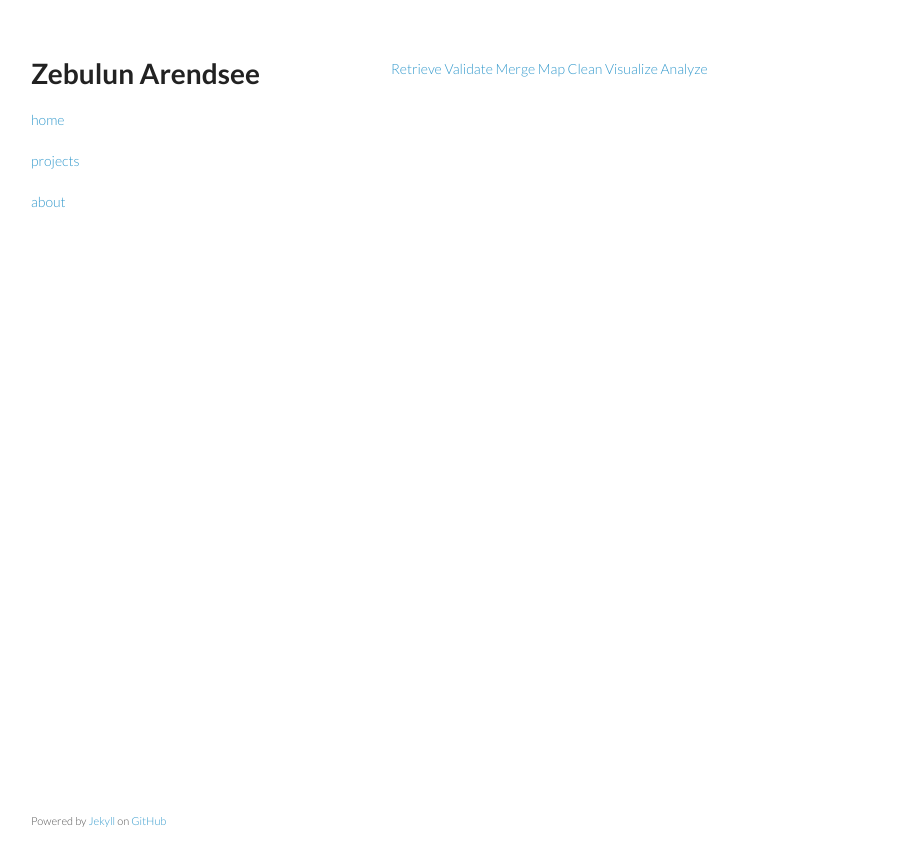
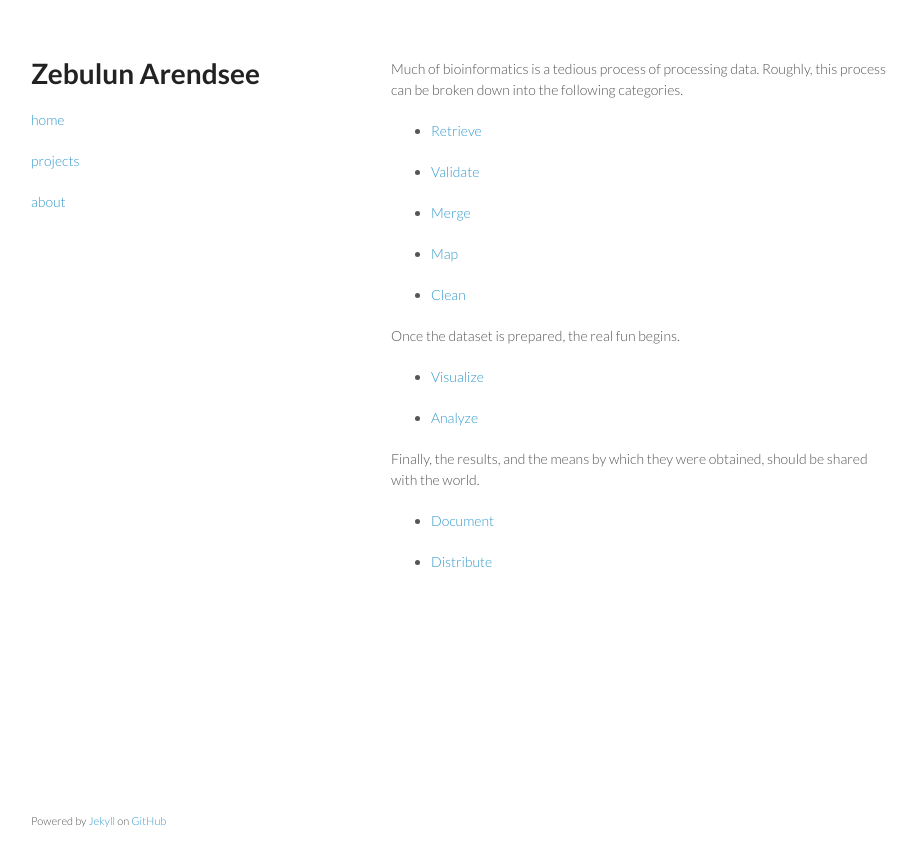
Before and after one commit to arendsee/arendsee.github.io, a Jekyll site: the page built from bioinformatics/index.md, in a window 1280 px wide. Shown: the top 866 px of the page, without its empty margins (179-1096 px from the left). Built offline with Jekyll 4.4.1, drawn with Linux system fonts in a browser that asks for light colours.

Commit message:
updated bioinformatics stub

```diff
--- a/bioinformatics/index.md
+++ b/bioinformatics/index.md
@@ -3,10 +3,28 @@ layout: default
 title: Bioinformatics
 ---
 
-[Retrieve](http://zbwrnz.github.io/bioinformatics/retrieve.html)
-[Validate](/bioinformatics/validate.html)
-[Merge](/bioinformatics/merge.html)
-[Map](http://zbwrnz.github.io/bioinformatics/map.html)
-[Clean](http://zbwrnz.github.io/bioinformatics/clean.html)
-[Visualize](http://zbwrnz.github.io/bioinformatics/visualize.html)
-[Analyze](http://zbwrnz.github.io/bioinformatics/analyze.html)
+Much of bioinformatics is a tedious process of processing data. Roughly, this
+process can be broken down into the following categories.
+
+ * [Retrieve](http://zbwrnz.github.io/bioinformatics/retrieve/)
+
+ * [Validate](http://zbwrnz.github.io/bioinformatics/validate/)
+
+ * [Merge](http://zbwrnz.github.io/bioinformatics/merge/)
+
+ * [Map](http://zbwrnz.github.io/bioinformatics/map/)
+
+ * [Clean](http://zbwrnz.github.io/bioinformatics/clean/)
+
+Once the dataset is prepared, the real fun begins.
+
+ * [Visualize](http://zbwrnz.github.io/bioinformatics/visualize/)
+
+ * [Analyze](http://zbwrnz.github.io/bioinformatics/analyze/)
+
+Finally, the results, and the means by which they were obtained, should be
+shared with the world.
+
+ * [Document](http://zbwrnz.github.io/bioinformatics/document/)
+
+ * [Distribute](http://zbwrnz.github.io/bioinformatics/distribute/)
```
Also changed, not shown: bioinformatics/distribute.md (added, +4 -0 lines), bioinformatics/document.md (added, +4 -0 lines).
